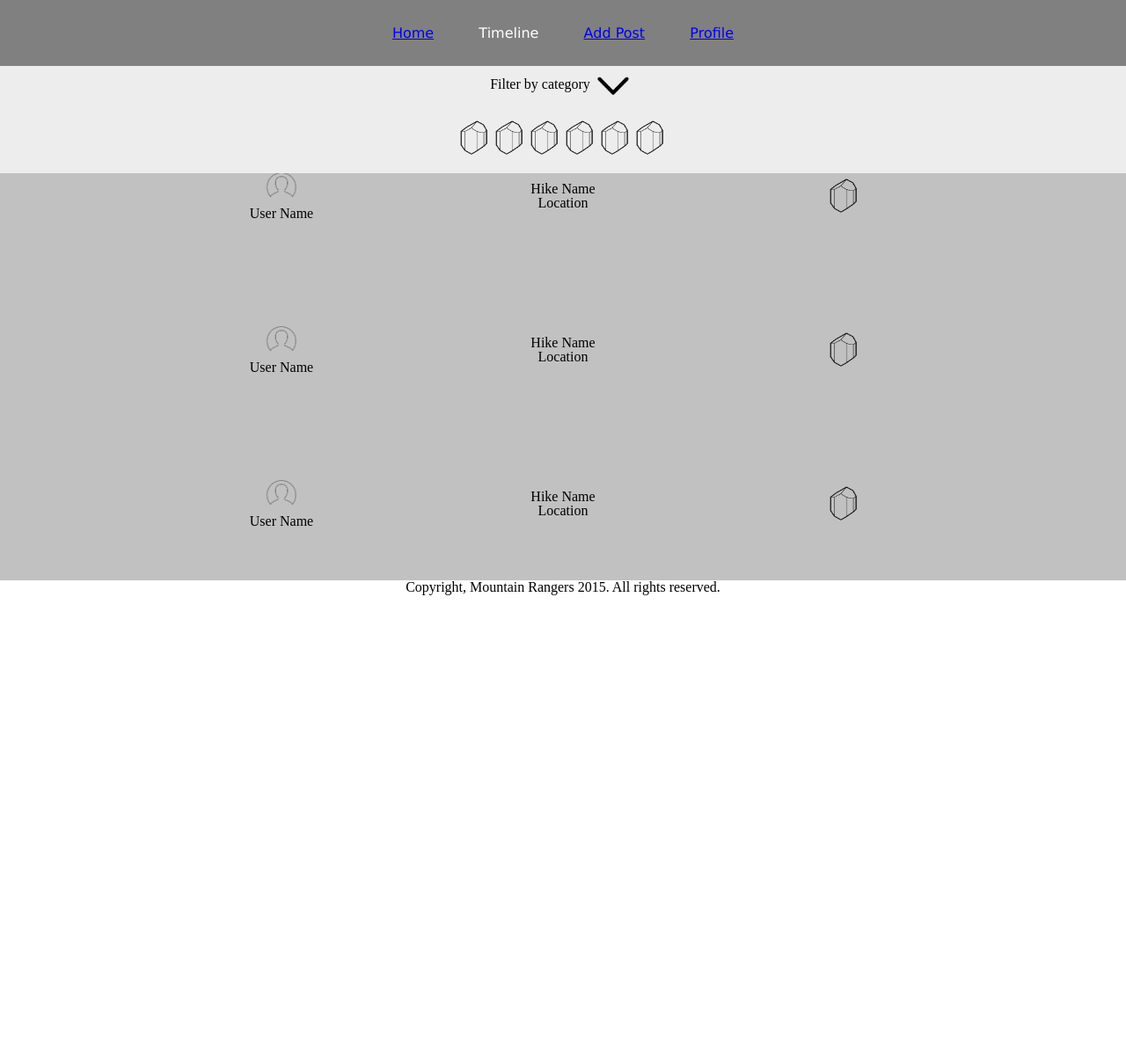
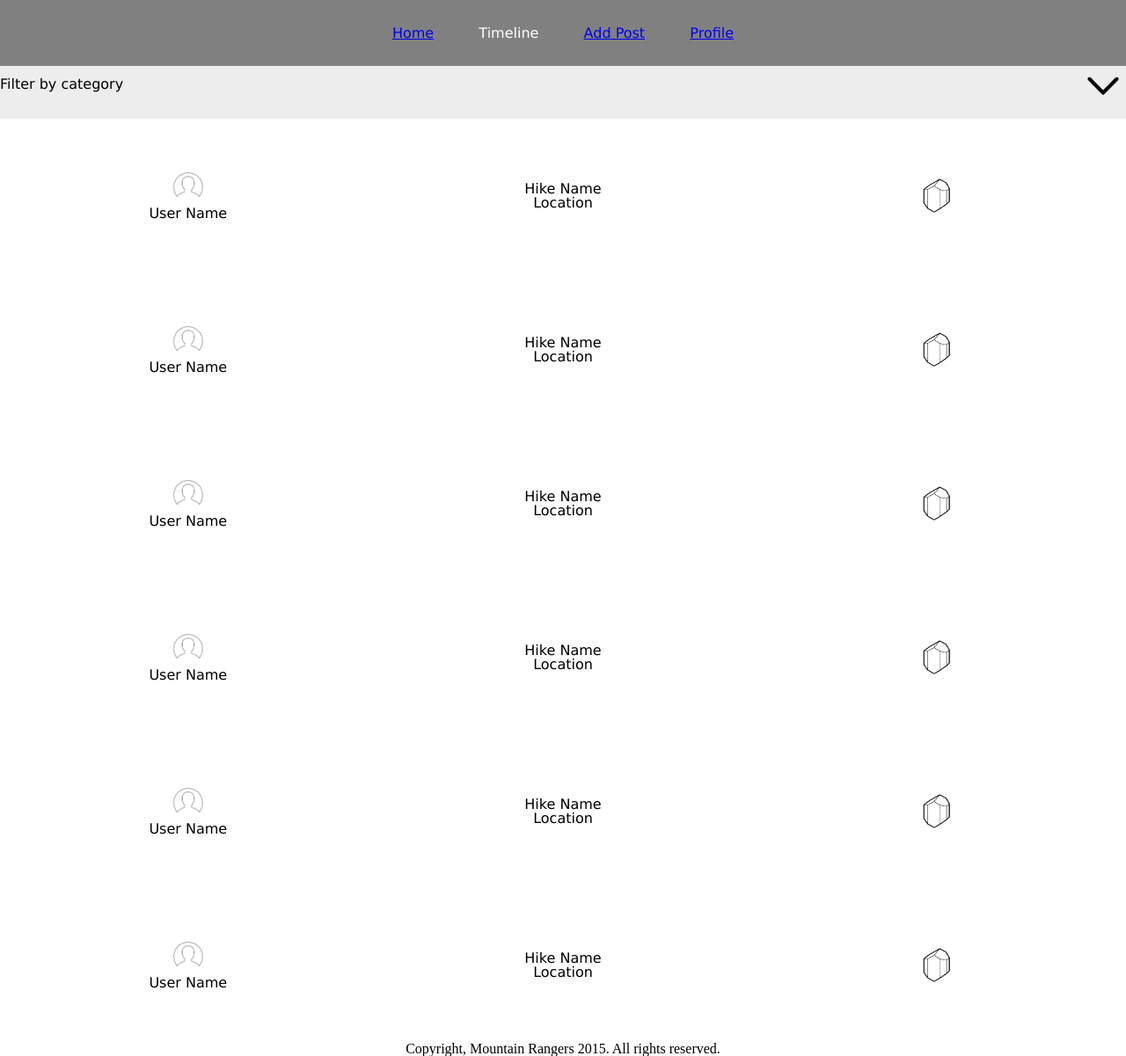
Before and after one commit to alexG53090/MR-front-end-dev, a website: page views/timeline.html in a window 1280 px wide. Shown: the whole page at 88% size. Before the commit the page ends 800 px from the top, so only its background shows below. Drawn offline with nearby package versions, Linux system fonts and the light colour scheme.

Commit message:
styling filter bar

```diff
--- a/scss/main.scss
+++ b/scss/main.scss
@@ -54,3 +54,13 @@ table {
   width: 100%;
   background-color: gray;
 }
+
+// Handmade grid
+
+.third {
+  flex-direction: row;
+  width: 33.3%;
+}
+.half {
+  width:50%;
+}
--- a/scss/timeline.scss
+++ b/scss/timeline.scss
@@ -26,6 +26,7 @@
   background-color: #ededed;
   z-index: 99;
   justify-content: center;
+  font-family: "verdana";
 }
 .filter-components {
   display: flex;
@@ -69,15 +70,18 @@
 }
 .post {
   height: 175px;
-  background-color: #c1c1c1;
+  background-color: white;
   width:100%;
   display: flex;
   align-items: center;
   justify-content: center;
+  font-family: "verdana";
 }
-.third {
-  flex-direction: row;
-  width: 25%;
+.filter-call {
+  text-align: left;
+}
+.down-arrow {
+  text-align: right;
 }
 .profile-img-placeholder {
   height: 40px;
--- a/views/timeline.html
+++ b/views/timeline.html
@@ -3,7 +3,7 @@
     <meta charset="utf-8">
     <meta http-equiv="X-UA-Compatible" content="IE=edge">
     <meta name="viewport" content="width=device-width, initial-scale=1">
-    <title></title>
+    <title>Timeline</title>
     <link rel='stylesheet' href='../css/main.css' />
     <link rel='stylesheet' href='../css/timeline.css' />
     <script src="https://ajax.googleapis.com/ajax/libs/jquery/1.11.3/jquery.min.js"></script>
@@ -19,12 +19,12 @@
     </nav>
     <div id='filter-bar' class='filter'>
       <div class='filter-components'>
-        <p class='filter-component'>Filter by category</p>
-        <button class='down-arrow filter-component'>
+        <p class='filter-component half filter-call'>Filter by category</p>
+        <button class='down-arrow filter-component half'>
           <img src='../public/down_arrow.png' class='icon' />
         </button>
       </div>
-      <div id='filter-drop-down' class='drop-down'>
+      <div id='filter-drop-down' class='hidden drop-down'>
         <div class='tag-icon'><img src='../public/gem.png' class='icon'/></div>
         <div class='tag-icon'><img src='../public/gem.png' class='icon'/></div>
         <div class='tag-icon'><img src='../public/gem.png' class='icon'/></div>
@@ -73,6 +73,45 @@
           <img src='../public/gem.png' class='icon'/>
         </div>
       </article>
+      <article class='post'>
+        <div class='tl-user-info third'>
+          <img class='profile-img-placeholder' src='../public/profile.png' />
+          <p>User Name</p>
+        </div>
+        <div class='tl-hike-info third'>
+          <h1 class='tl-hike-name'>Hike Name</h1>
+          <p>Location</p>
+        </div>
+        <div class='tl-tag third'>
+          <img src='../public/gem.png' class='icon'/>
+        </div>
+      </article>
+      <article class='post'>
+        <div class='tl-user-info third'>
+          <img class='profile-img-placeholder' src='../public/profile.png' />
+          <p>User Name</p>
+        </div>
+        <div class='tl-hike-info third'>
+          <h1 class='tl-hike-name'>Hike Name</h1>
+          <p>Location</p>
+        </div>
+        <div class='tl-tag third'>
+          <img src='../public/gem.png' class='icon'/>
+        </div>
+      </article>
+      <article class='post'>
+        <div class='tl-user-info third'>
+          <img class='profile-img-placeholder' src='../public/profile.png' />
+          <p>User Name</p>
+        </div>
+        <div class='tl-hike-info third'>
+          <h1 class='tl-hike-name'>Hike Name</h1>
+          <p>Location</p>
+        </div>
+        <div class='tl-tag third'>
+          <img src='../public/gem.png' class='icon'/>
+        </div>
+      </article>
     </div>
     <footer class='app-footer'>
       <p>Copyright, Mountain Rangers 2015. All rights reserved.</p>
```
Also changed, not shown: css/main.css, css/timeline.css, firebase.json (added), 2 other files.
